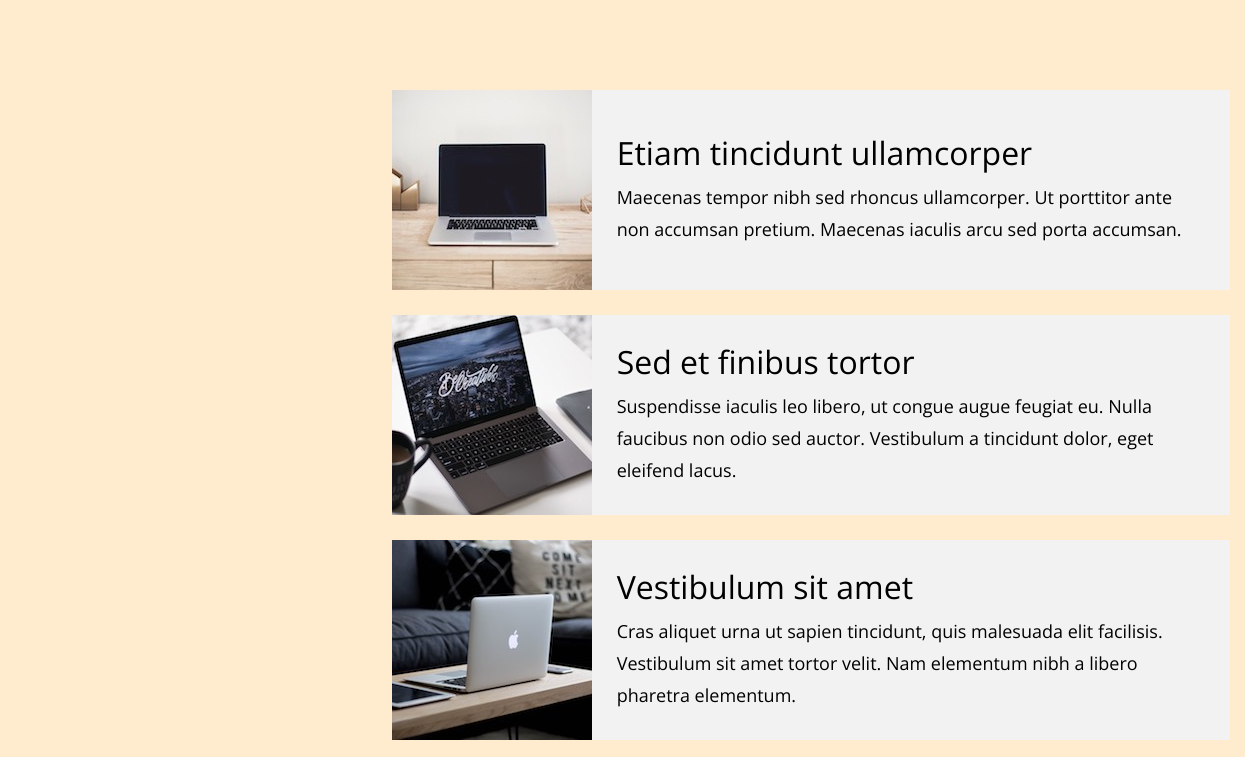
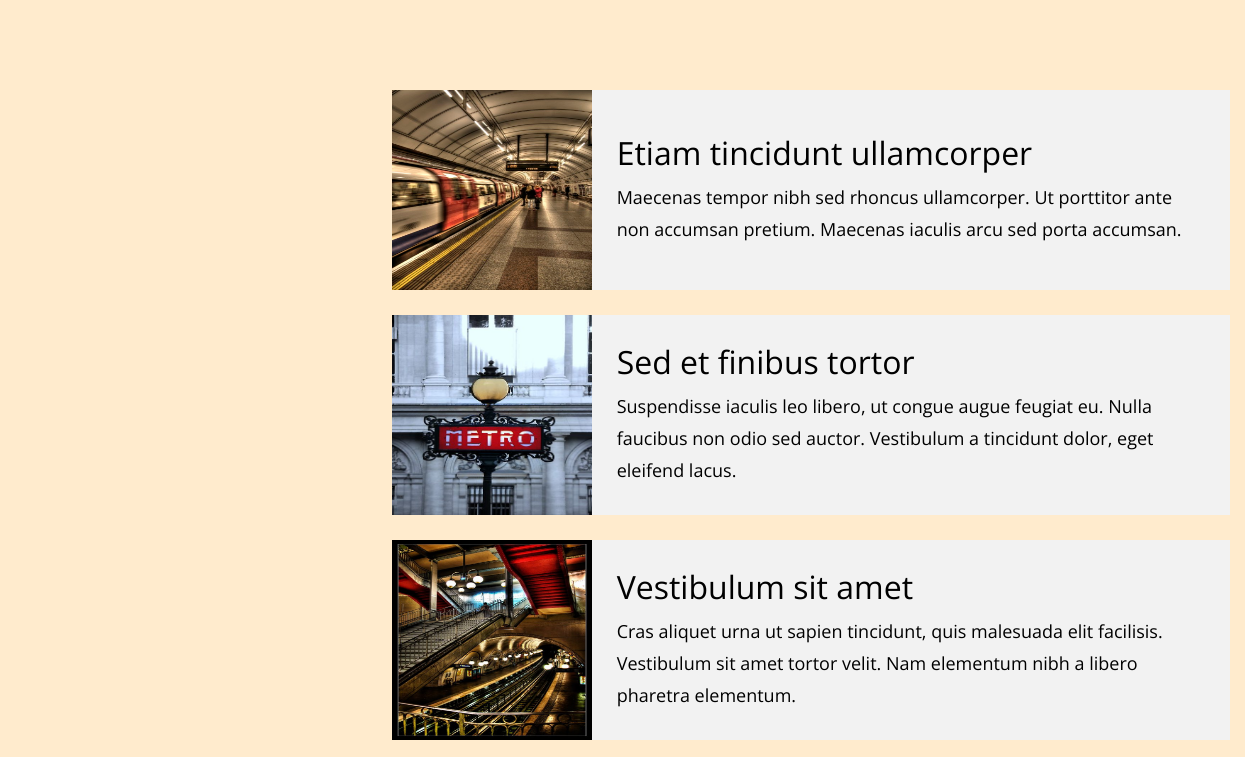
Before and after one commit to Yasmin1003/yasmin1003.github.io, a plain HTML site: page index.html in a window 1280 px wide. Shown: the part 2383-3140 px from the top of the page, 35-1280 px from the left. Drawn offline with nearby package versions, Linux system fonts and the light colour scheme.

Commit message:
Substituição de imagens.

```diff
--- a/index.html
+++ b/index.html
@@ -209,21 +209,21 @@
 
                 <div class="col-lg-8 col-md-12 col-sm-12 pl-lg-0">
                     <div class="media tm-media">
-                        <img src="img/sc4-img-2.jpg" class="img-responsive tm-media-img">
+                        <img src="img/013fcac58d0af09f46a97a5a30a6f80a.jpg" class="img-responsive tm-media-img">
                         <div class="media-body tm-box-5">
                             <h2>Etiam tincidunt ullamcorper</h2>
                             <p class="mb-0">Maecenas tempor nibh sed rhoncus ullamcorper. Ut porttitor ante non accumsan pretium. Maecenas iaculis arcu sed porta accumsan.</p>
                         </div>
                     </div>
                     <div class="media tm-media">
-                        <img src="img/sc4-img-3.jpg" class="img-responsive tm-media-img">
+                        <img src="img/b0e674206f75a7a995f0b7c1614b6ac4.jpg" class="img-responsive tm-media-img">
                         <div class="media-body tm-box-5">
                             <h2>Sed et finibus tortor</h2>
                             <p class="mb-0">Suspendisse iaculis leo libero, ut congue augue feugiat eu. Nulla faucibus non odio sed auctor. Vestibulum a tincidunt dolor, eget eleifend lacus.</p>
                         </div>
                     </div>
                     <div class="media tm-media">
-                        <img src="img/sc4-img-4.jpg" class="img-responsive tm-media-img">
+                        <img src="img/d07ba6e6230d933d6206987dc0d5a831.jpg" class="img-responsive tm-media-img">
                         <div class="media-body tm-box-5">
                             <h2>Vestibulum sit amet</h2>
                             <p class="mb-0"> Cras aliquet urna ut sapien tincidunt, quis malesuada elit facilisis. Vestibulum sit amet tortor velit. Nam elementum nibh a libero pharetra elementum. </p>
```
